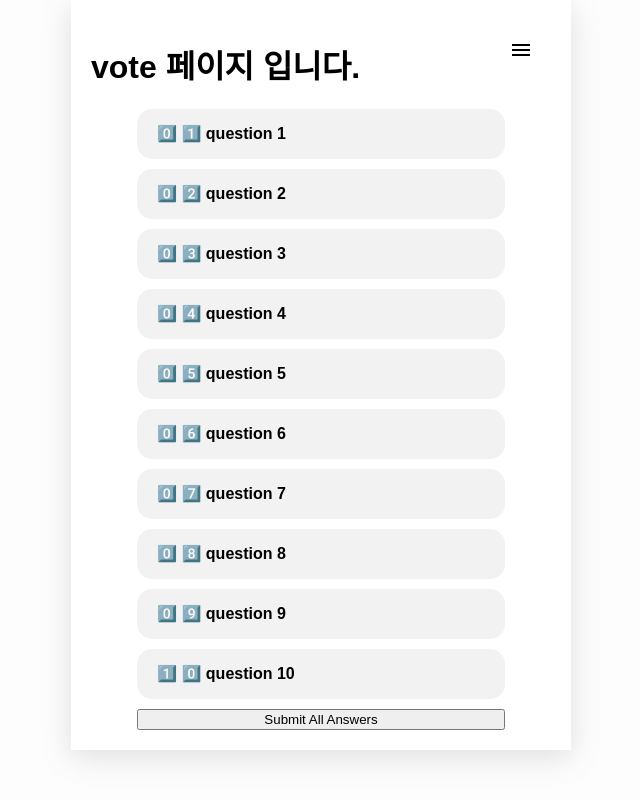
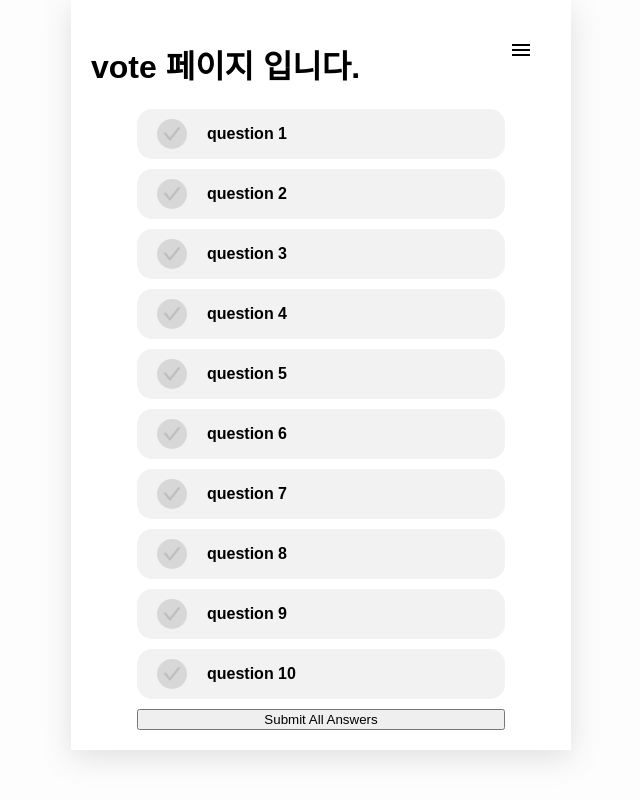
Before and after one commit to ricanicaa/ricanica_fe, a React (Vite) app: page /vote in a window 1280 px wide. Shown: the whole page, without its empty margins (319-959 px from the left). Built offline with nearby package versions, Linux system fonts and the light colour scheme.

Commit message:
💄 accordion ui 수정

```diff
--- a/src/components/Accordion.jsx
+++ b/src/components/Accordion.jsx
@@ -3,6 +3,7 @@ import { useState } from "react";
 import { SearchBar } from "../components/SearchBar";
 import { getMemberId } from "../util/member";
 import axios from "axios";
+import { AiOutlineCheck } from "react-icons/ai";
 
 export const Accordion = ({ items }) => {
     const API_BASE = import.meta.env.VITE_APP_API_BASE;
@@ -19,13 +20,13 @@ export const Accordion = ({ items }) => {
         setAnswers(updatedAnswers);
     };
 
-    const handleSubmit = async() => {
+    const handleSubmit = async () => {
         try {
             const formattedAnswers = answers.reduce((result, name, index) => {
-                const id = getMemberId(name)
-                result[`question${index + 1}`] = id
-                return result
-            }, {})
+                const id = getMemberId(name);
+                result[`question${index + 1}`] = id;
+                return result;
+            }, {});
 
             console.log("Submitted Answers:", formattedAnswers);
 
@@ -36,7 +37,7 @@ export const Accordion = ({ items }) => {
             );
 
             if (res.status === 200) {
-                alert("설문조사 완료")
+                alert("설문조사 완료");
             }
         } catch (error) {
             console.error(error);
@@ -61,6 +62,29 @@ export const Accordion = ({ items }) => {
                                     : "15px",
                         }}
                     >
+                        <div
+                            style={{
+                                border: "none",
+                                width: "30px",
+                                height: "30px",
+                                marginRight: "20px",
+                                display: "flex",
+                                justifyContent: "center",
+                                alignItems: "center",
+                                borderRadius: "50%",
+                                backgroundColor: answers[index]
+                                    ? "#007bff"
+                                    : "#d7d7d7",
+                            }}
+                        >
+                            <AiOutlineCheck
+                                size={20}
+                                style={{
+                                    strokeWidth: 50,
+                                    color: answers[index] ? "white" : "#bfbfbf",
+                                }}
+                            />
+                        </div>
                         {item.title}
                         {activeIndex === index && ` ${item.content}`}
                     </div>
--- a/src/data/names.js
+++ b/src/data/names.js
@@ -1,14 +1,14 @@
 export const question = [
-    { title: "0️⃣ 1️⃣ question 1", content: ": 카부캠에서 제일 ~~ 한 사람" },
-    { title: "0️⃣ 2️⃣ question 2", content: ": 다른 질문 내용 1" },
-    { title: "0️⃣ 3️⃣ question 3", content: ": 다른 질문 내용 2" },
-    { title: "0️⃣ 4️⃣ question 4", content: ": 다른 질문 내용 3" },
-    { title: "0️⃣ 5️⃣ question 5", content: ": 다른 질문 내용 4" },
-    { title: "0️⃣ 6️⃣ question 6", content: ": 다른 질문 내용 5" },
-    { title: "0️⃣ 7️⃣ question 7", content: ": 다른 질문 내용 6" },
-    { title: "0️⃣ 8️⃣ question 8", content: ": 다른 질문 내용 7" },
-    { title: "0️⃣ 9️⃣ question 9", content: ": 다른 질문 내용 8" },
-    { title: "1️⃣ 0️⃣ question 10", content: ": 다른 질문 내용 8" },
+    { title: "question 1", content: ": 카부캠에서 제일 ~~ 한 사람" },
+    { title: "question 2", content: ": 카부캠에서 제일 ~~ 한 사람" },
+    { title: "question 3", content: ": 카부캠에서 제일 ~~ 한 사람" },
+    { title: "question 4", content: ": 카부캠에서 제일 ~~ 한 사람" },
+    { title: "question 5", content: ": 카부캠에서 제일 ~~ 한 사람" },
+    { title: "question 6", content: ": 카부캠에서 제일 ~~ 한 사람" },
+    { title: "question 7", content: ": 카부캠에서 제일 ~~ 한 사람" },
+    { title: "question 8", content: ": 카부캠에서 제일 ~~ 한 사람" },
+    { title: "question 9", content: ": 카부캠에서 제일 ~~ 한 사람" },
+    { title: "question 10", content: ": 카부캠에서 제일 ~~ 한 사람" },
 ];
 
 export const names = [
```
